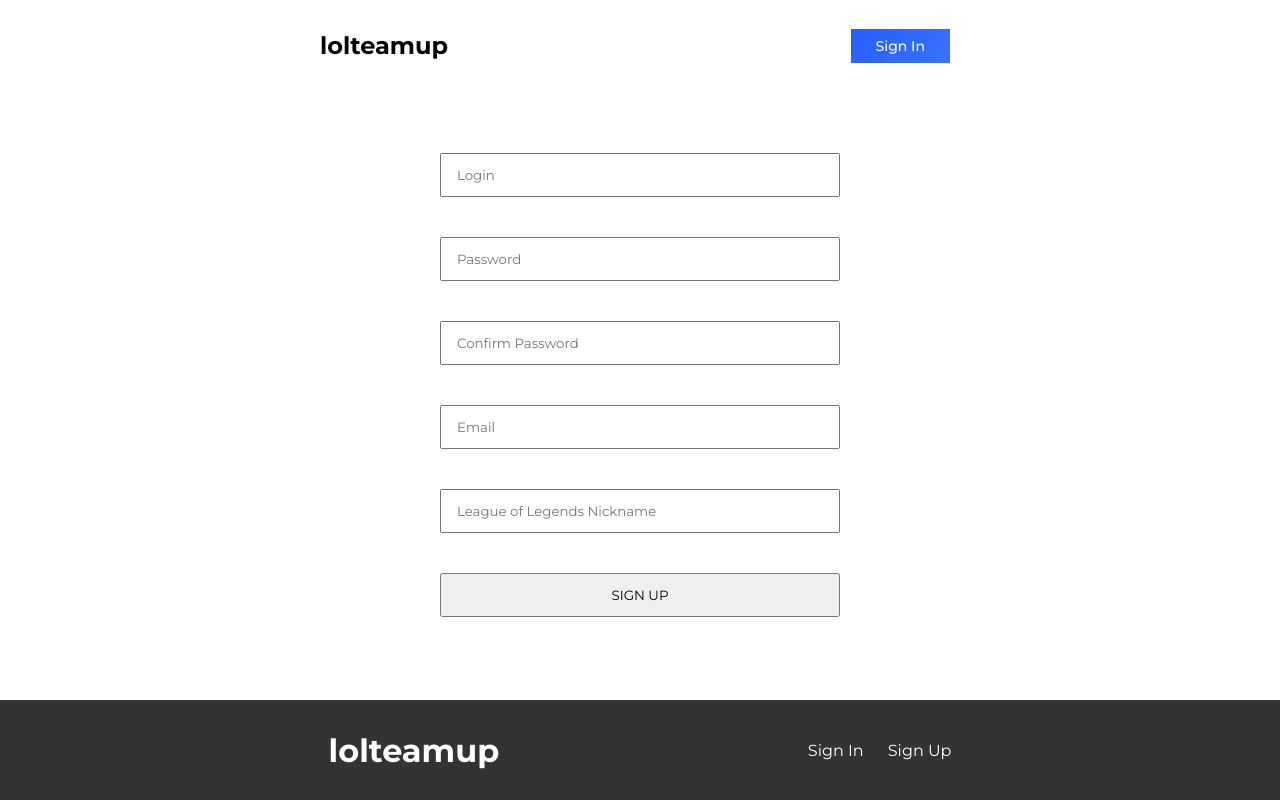
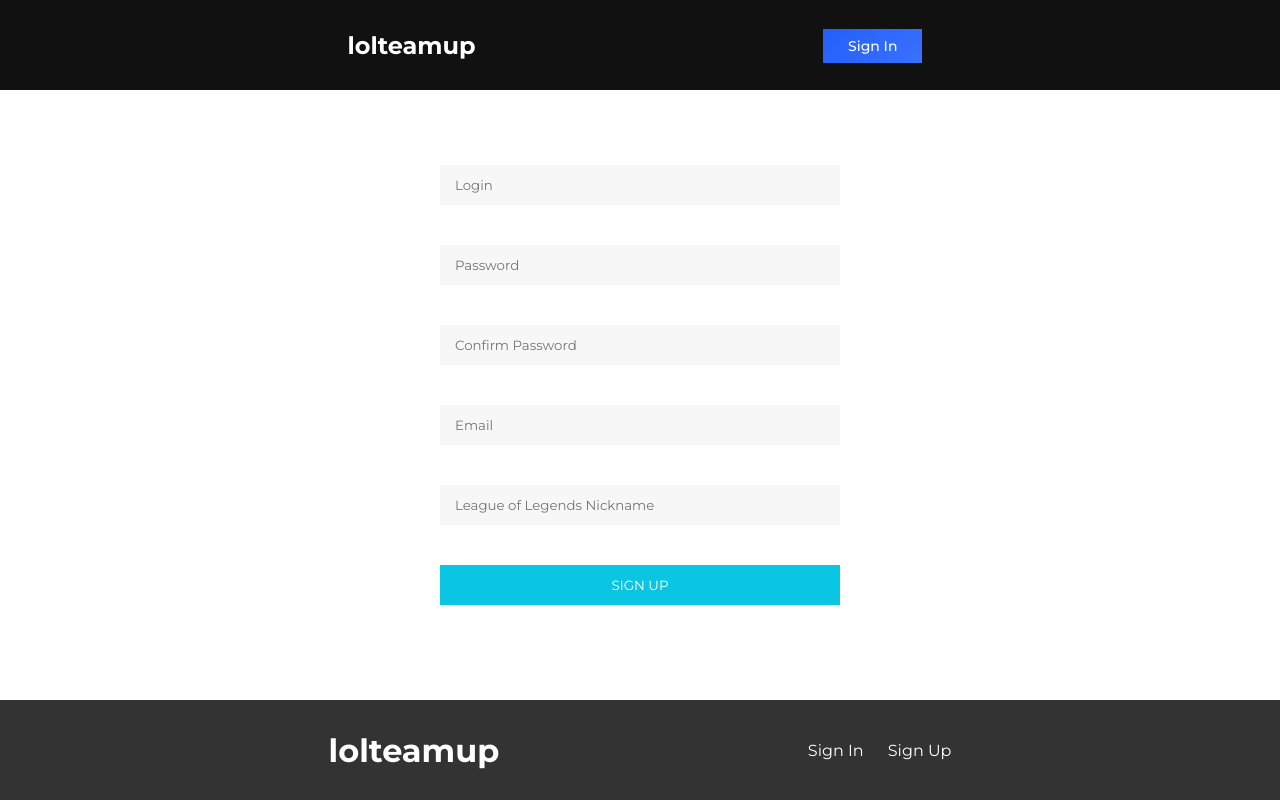
Before and after one commit to haslozik/lolteamup, a PHP site: page /signup.php in a window 1280 px wide. Run offline with PHP 8.4, Linux system fonts and the light colour scheme; some libraries are stand-ins or nearby versions.

Commit message:
sign up styles updated / hotfix

```diff
--- a/css/style-signup.css
+++ b/css/style-signup.css
@@ -15,4 +15,29 @@
   padding: 12px 15px;
   margin: 20px;
   width: 400px;
+  border: none;
+  background: #f7f7f7;
 }
+
+.signUpForm input[type="submit"] {
+  background: rgb(11, 198, 227) !important;
+  cursor: pointer;
+  color: #fff;
+  transition: 0.2s;
+}
+
+.signUpForm input[type="submit"]:hover {
+  background: rgb(12, 211, 241) !important;
+}
+
+@media (max-width: 480px) {
+  form {
+    width: 100%;
+  }
+
+  .signUpForm input {
+    padding: 12px 15px;
+    margin: 10px auto;
+    width: 90%;
+  }
+}
--- a/css/style.css
+++ b/css/style.css
@@ -7,12 +7,19 @@
 
 /*main page // footer styles*/
 nav {
-  width: 50%;
+  width: 100%;
   height: 90px;
   margin: 0 auto;
   display: flex;
-  justify-content: space-between;
+  justify-content: space-evenly;
   align-items: center;
+  background: rgb(17, 17, 17);
+  color: #fff;
+}
+
+nav .logo .logoLink {
+  text-decoration: none !important;
+  color: #fff !important;
 }
 
 nav .navBtnsContainer a {
@@ -53,7 +60,7 @@
   width: 100%;
   height: 500px;
   background: linear-gradient(rgba(0, 0, 0, 0.4), rgba(0, 0, 0, 0.4)),
-    url("./img/rlMainBg.jpg");
+    url("../img/lolbg.jpg");
   background-position: center;
   background-repeat: no-repeat;
   background-size: cover;
@@ -65,6 +72,7 @@
 .titleSection .titleText {
   color: #fff;
   font-size: 50px;
+  text-shadow: 0px 2px 3px #000;
 }
 
 .finderSection {
@@ -90,7 +98,7 @@
   display: grid;
   grid-template-columns: repeat(auto-fit, minmax(100px, 1fr));
   gap: 40px 40px;
-  margin-top: 50px;
+  margin: 50px auto 50px auto;
 }
 
 .announcementsSection .announcementElement {
--- a/signup.php
+++ b/signup.php
@@ -103,7 +103,7 @@
 <body>
     <nav>
         <h1 class="logo">
-            lolteamup
+            <a href="index.php" class="logoLink">lolteamup</a>
         </h1>
         <div class="navBtnsContainer">
             <a class="navLoginBtn" href="signin.php">
```
Also changed, not shown: img/annBg.jpg (deleted), img/defaultImage.png (deleted), img/lolbg.jpg (added), img/rlMainBg.jpg (deleted).
